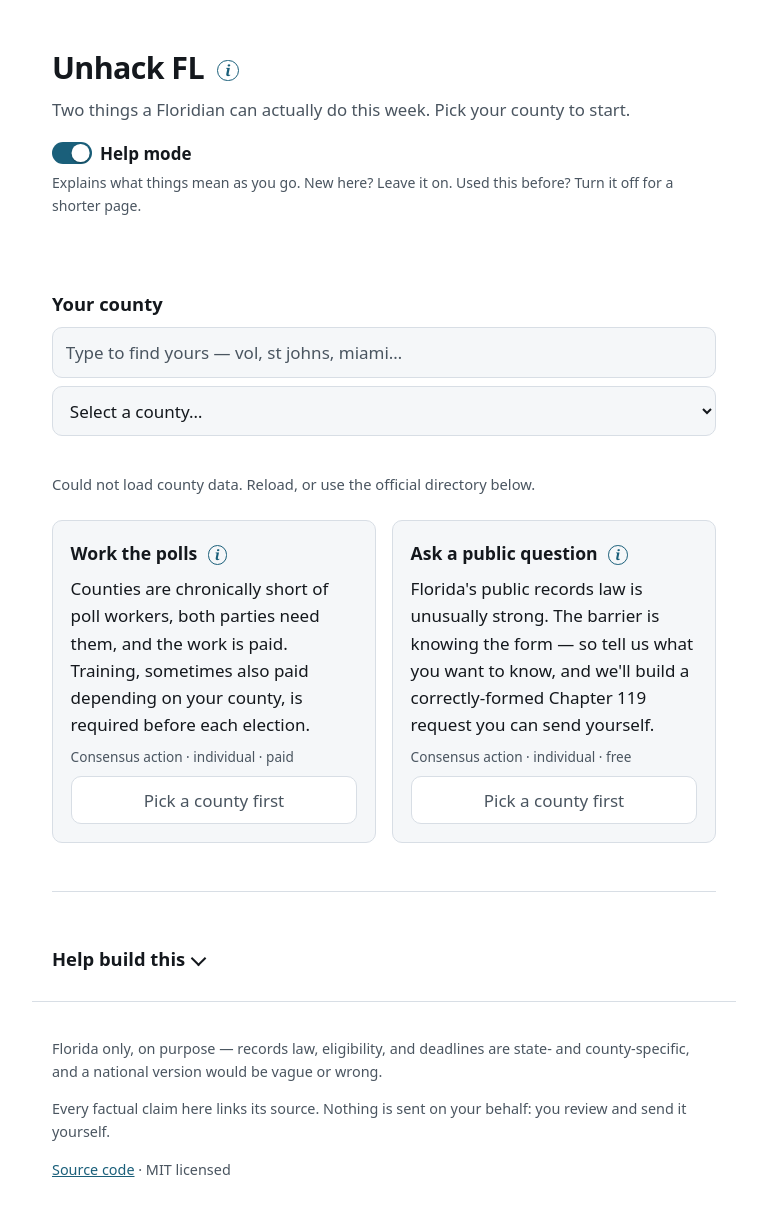
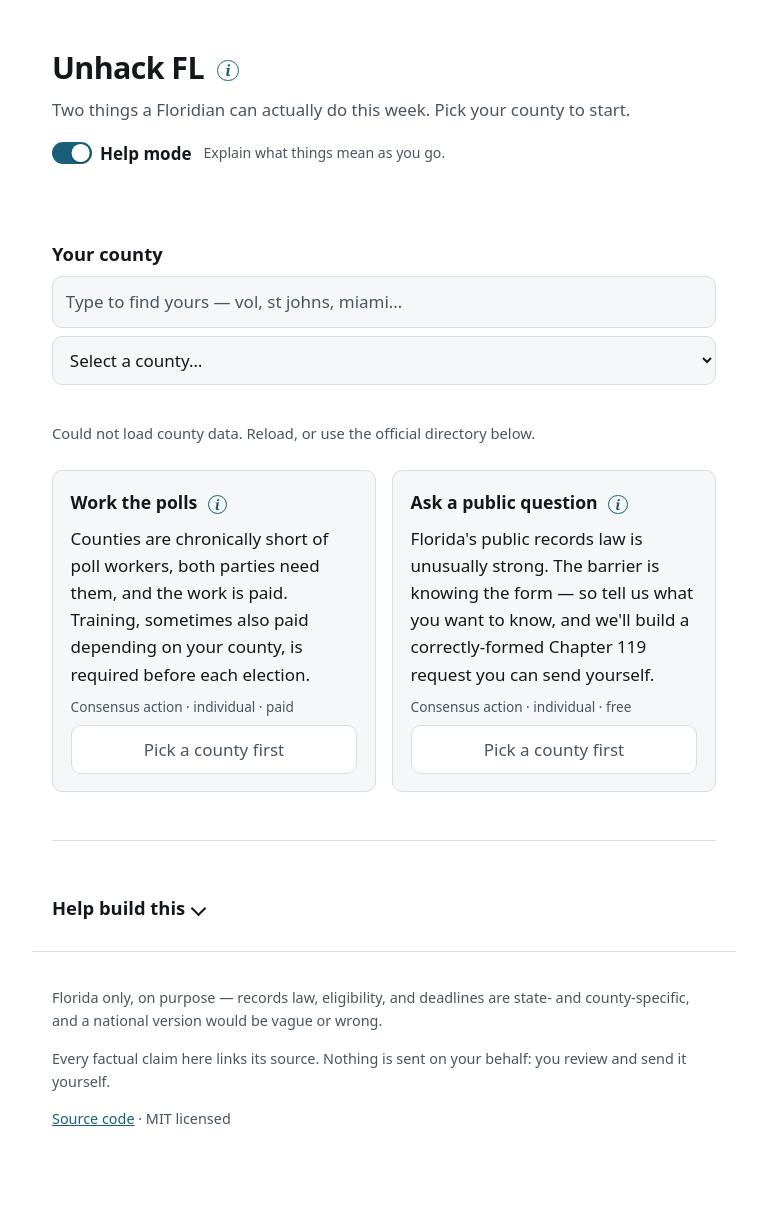
Before and after one commit to wabrocker/unhack-fl, a PHP site: page / in a window 1280 px wide. Shown: the whole page, without its empty margins (256-1023 px from the left). After the commit the page ends 1126 px from the top, so only its background shows below. Run offline with PHP 8.4, Linux system fonts and the light colour scheme.

Commit message:
Expand help mode to cover onboarding text and the topic-picker feature
Adds a lightweight .help-only marker class alongside .info-toggle/.info-panel
in the same CSS rule, for plain text and features that aren't a disclosure
widget but are still onboarding scaffolding an experienced user doesn't need
repeated.

Now gated: the "Two things..." tagline, the meta line on both action cards
("Consensus action · individual · ..."), the intro paragraph and the ENTIRE
topic-picker (prompt, buttons, and result) in the records form, the two
reassurance hints ("This part has to be yours" / "Stays in your browser"),
the poll-worker output's eligibility/training caveat, the whole "Help build
this" section, and the footer's first two paragraphs (the license/source
line stays always visible).

Note: gating the topic-picker removes a capability in normal mode, not just
explanation — the "not sure what to ask" shortcut only exists with help mode
on. That's a deliberate call, not an oversight.

The mode-switch's own hint text is shortened to one line and also gated,
with its forced line-wrap removed so it sits inline next to the switch
when shown — tightens the gap to "Your county" in both states. The switch
and its "Help mode" label are never gated, so it's always reachable to
turn back on.

Co-Authored-By: Claude Sonnet 5 <noreply@anthropic.com>

```diff
--- a/web/app.js
+++ b/web/app.js
@@ -429,9 +429,9 @@ function renderPollWorker(c) {
     Elections — that office is who you apply to.</p>
     ${apply}
     ${contactBlock(c)}
-    <p class="note">Eligibility, training, and pay are set county by county
-    and change between elections. Treat the county page and the office
-    itself as authoritative over anything summarised here.</p>`;
+    <p class="note help-only">Eligibility, training, and pay are set county by
+    county and change between elections. Treat the county page and the
+    office itself as authoritative over anything summarised here.</p>`;
 }
 
 function onAction(kind) {
--- a/web/index.html
+++ b/web/index.html
@@ -28,7 +28,7 @@
             aria-controls="info-mission"
             aria-label="What this project is for">i</button>
   </h1>
-  <p class="lede">
+  <p class="lede help-only">
     Two things a Floridian can actually do this week. Pick your county to
     start.
   </p>
@@ -39,10 +39,7 @@
       <span class="switch-track" aria-hidden="true"><span class="switch-thumb"></span></span>
       <span>Help mode</span>
     </label>
-    <span class="hint">
-      Explains what things mean as you go. New here? Leave it on. Used
-      this before? Turn it off for a shorter page.
-    </span>
+    <span class="hint help-only">Explain what things mean as you go.</span>
   </div>
 
   <div class="info-panel" id="info-mission" hidden role="region"
@@ -100,7 +97,7 @@
         them, and the work is paid. Training, sometimes also paid depending
         on your county, is required before each election.
       </p>
-      <p class="meta">Consensus action · individual · paid</p>
+      <p class="meta help-only">Consensus action · individual · paid</p>
       <button type="button" data-action="pollworker" disabled>
         Pick a county first
       </button>
@@ -119,7 +116,7 @@
         build a correctly-formed Chapter&nbsp;119 request you can send
         yourself.
       </p>
-      <p class="meta">Consensus action · individual · free</p>
+      <p class="meta help-only">Consensus action · individual · free</p>
       <button type="button" data-action="records" disabled>
         Pick a county first
       </button>
@@ -214,13 +211,13 @@
       to answer.</p>
     </div>
 
-    <p>
+    <p class="help-only">
       Florida's public records law is broad. The hard part is knowing the
       form — so you say what you want to know, and we put it in the shape
       an agency expects.
     </p>
 
-    <div id="topic-picker">
+    <div id="topic-picker" class="help-only">
       <p class="hint" id="topic-picker-label">
         Not sure what to ask for? Pick what you care about:
       </p>
@@ -276,7 +273,7 @@
         </div>
         <textarea id="want" name="want" rows="5" required spellcheck="true"
           placeholder="In your own words. Be as specific as you can about what records, and roughly what dates. Example: how much the city spent on outside legal counsel in 2025, and which firms."></textarea>
-        <span class="hint">
+        <span class="hint help-only">
           This part has to be yours. We won't invent a request — we only
           put what you write into the form an agency expects.
         </span>
@@ -292,7 +289,7 @@
         <label for="youremail">Your email</label>
         <input id="youremail" name="youremail" type="email" required
                autocomplete="email" placeholder="Where they should send the records">
-        <span class="hint">
+        <span class="hint help-only">
           Stays in your browser. We never receive it — the letter is built
           on this device.
         </span>
@@ -307,7 +304,7 @@
 
   <section id="output" hidden aria-live="polite"></section>
 
-  <section id="help-build" aria-labelledby="help-build-h">
+  <section id="help-build" class="help-only" aria-labelledby="help-build-h">
     <h2 id="help-build-h">
       <button type="button" id="help-build-toggle" aria-expanded="false"
               aria-controls="help-build-body">
@@ -377,12 +374,12 @@
 </main>
 
 <footer class="wrap">
-  <p>
+  <p class="help-only">
     Florida only, on purpose — records law, eligibility, and deadlines are
     state- and county-specific, and a national version would be vague or
     wrong.
   </p>
-  <p>
+  <p class="help-only">
     Every factual claim here links its source. Nothing is sent on your
     behalf: you review and send it yourself.
   </p>
--- a/web/styles.css
+++ b/web/styles.css
@@ -272,7 +272,8 @@ h2 .info-toggle { font-size: .7em; }
    Off hides every current AND future .info-toggle / .info-panel — no
    per-element wiring needed as help content grows. */
 [data-help-mode="off"] .info-toggle,
-[data-help-mode="off"] .info-panel {
+[data-help-mode="off"] .info-panel,
+[data-help-mode="off"] .help-only {
   display: none;
 }
 
@@ -302,4 +303,4 @@ h2 .info-toggle { font-size: .7em; }
 .mode-switch input:checked + .switch-track { background: var(--accent); }
 .mode-switch input:checked + .switch-track .switch-thumb { transform: translateX(1.1rem); }
 .mode-switch input:focus-visible + .switch-track { outline: 2px solid var(--accent); outline-offset: 2px; }
-.mode-switch .hint { flex-basis: 100%; margin: 0; }
+.mode-switch .hint { margin: 0; }
```
Also changed, not shown: 1 other file.
